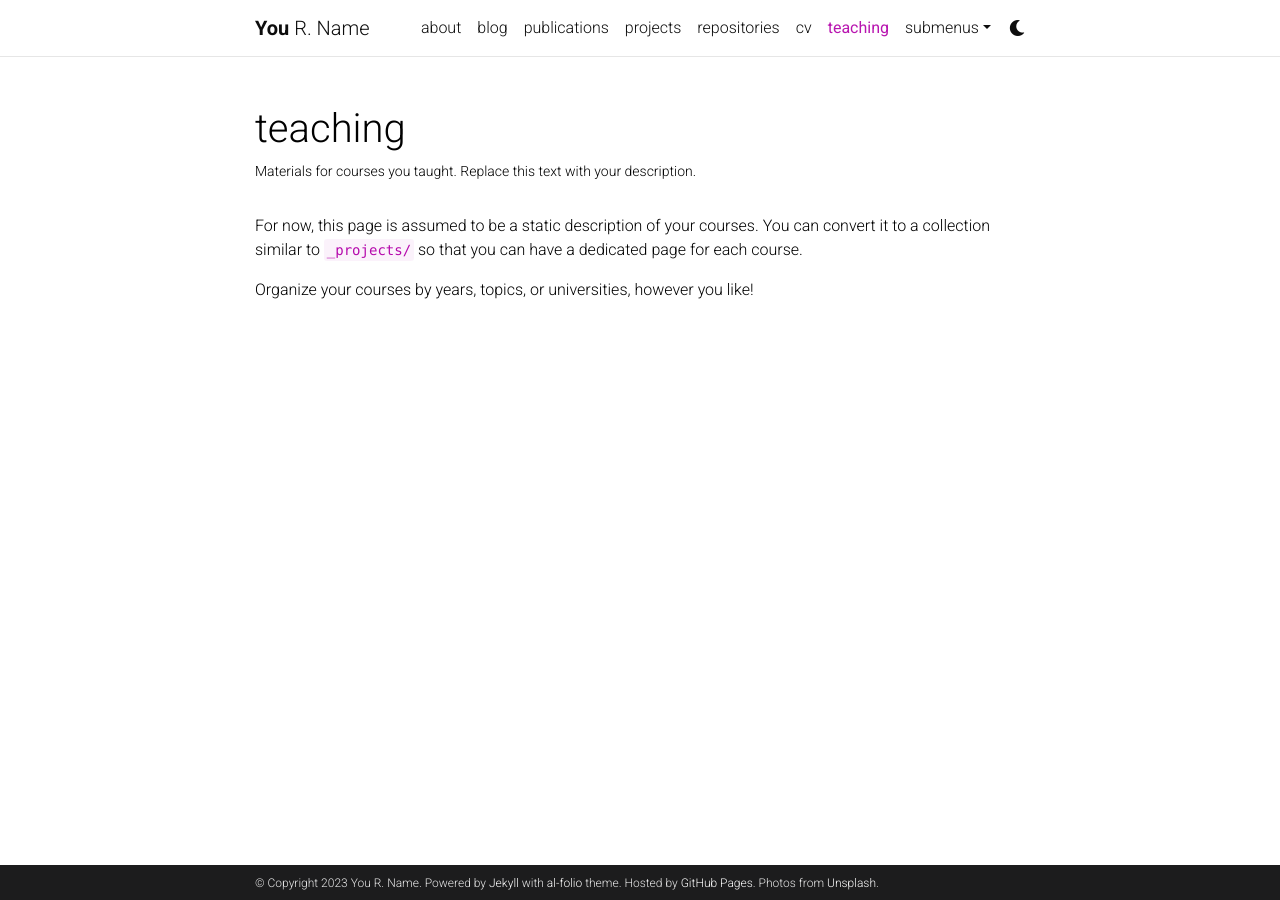
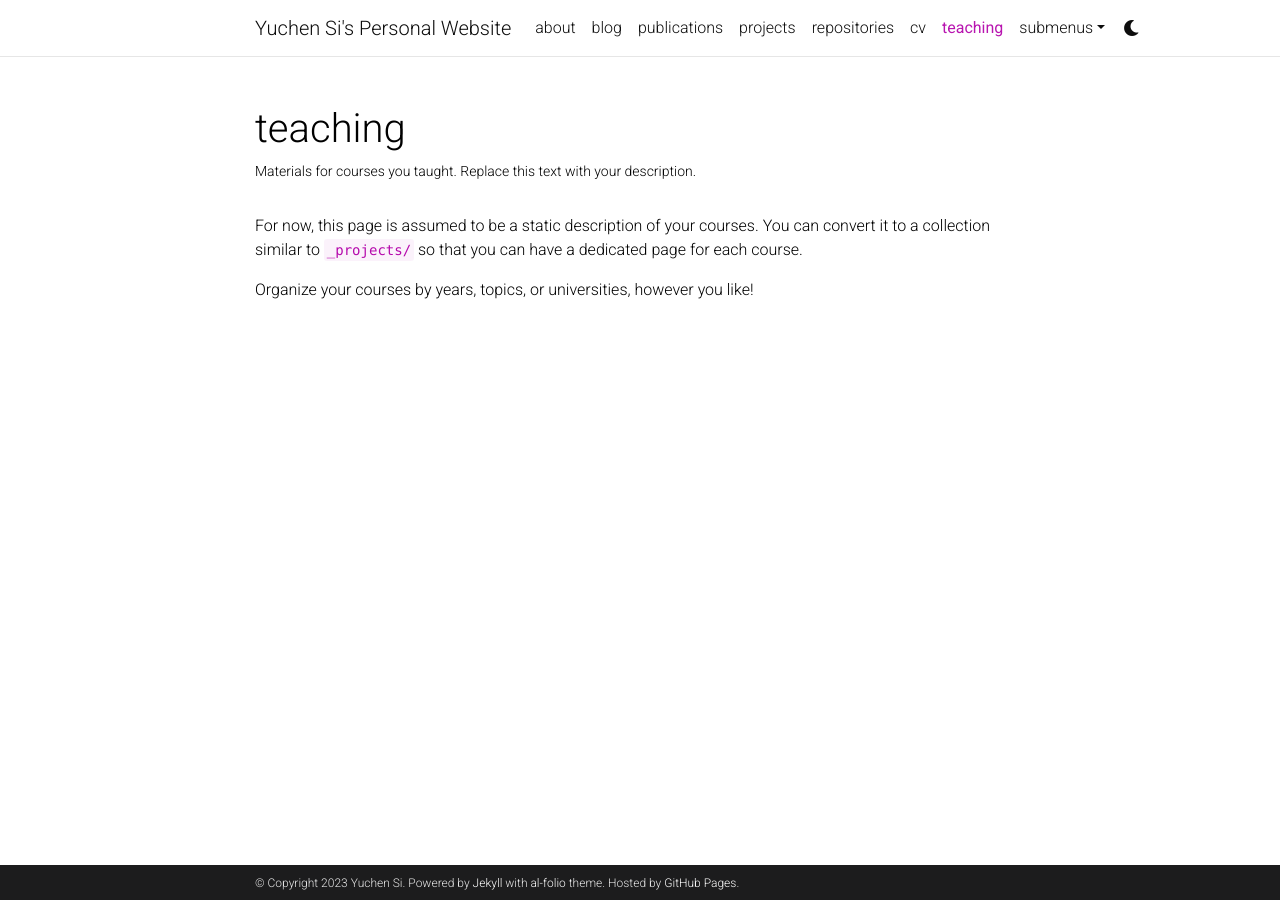
Before and after one commit to youcanseee/youcanseee.github.io, a Jekyll site: the page built from _pages/teaching.md, in a window 1280 px wide. Built offline with Jekyll 4.4.1, drawn with Linux system fonts in a browser that asks for light colours; comment, search, counter and statistics services are not loaded; a style sheet for code colours, icons or effects is not loaded.

Commit message:
website update

```diff
--- a/_config.yml
+++ b/_config.yml
@@ -2,21 +2,20 @@
 # Site settings
 # -----------------------------------------------------------------------------
 
-title: blank # the website title (if blank, full name will be used instead)
-first_name: You
-middle_name: R.
-last_name: Name
-email: you@example.com
+title: Yuchen Si's Personal Website # the website title (if blank, full name will be used instead)
+first_name: Yuchen
+middle_name:
+last_name: Si
+email: yuchen.si@ed.ac.uk
 description: > # the ">" symbol means to ignore newlines until "footer_text:"
   A simple, whitespace theme for academics. Based on [*folio](https://github.com/bogoli/-folio) design.
 footer_text: >
   Powered by <a href="https://jekyllrb.com/" target="_blank">Jekyll</a> with <a href="https://github.com/alshedivat/al-folio">al-folio</a> theme.
   Hosted by <a href="https://pages.github.com/" target="_blank">GitHub Pages</a>.
-  Photos from <a href="https://unsplash.com" target="_blank">Unsplash</a>.
 keywords: jekyll, jekyll-theme, academic-website, portfolio-website  # add your own keywords or leave empty
 
 lang: en # the language of your site (for example: en, fr, cn, ru, etc.)
-icon: ⚛️  # the emoji used as the favicon (alternatively, provide image name in /assets/img/)
+icon: 🪬 # the emoji used as the favicon (alternatively, provide image name in /assets/img/)
 
 url: https://alshedivat.github.io # the base hostname & protocol for your site
 baseurl: /al-folio # the subpath of your site, e.g. /blog/
```
Also changed, not shown: 1 other file.
